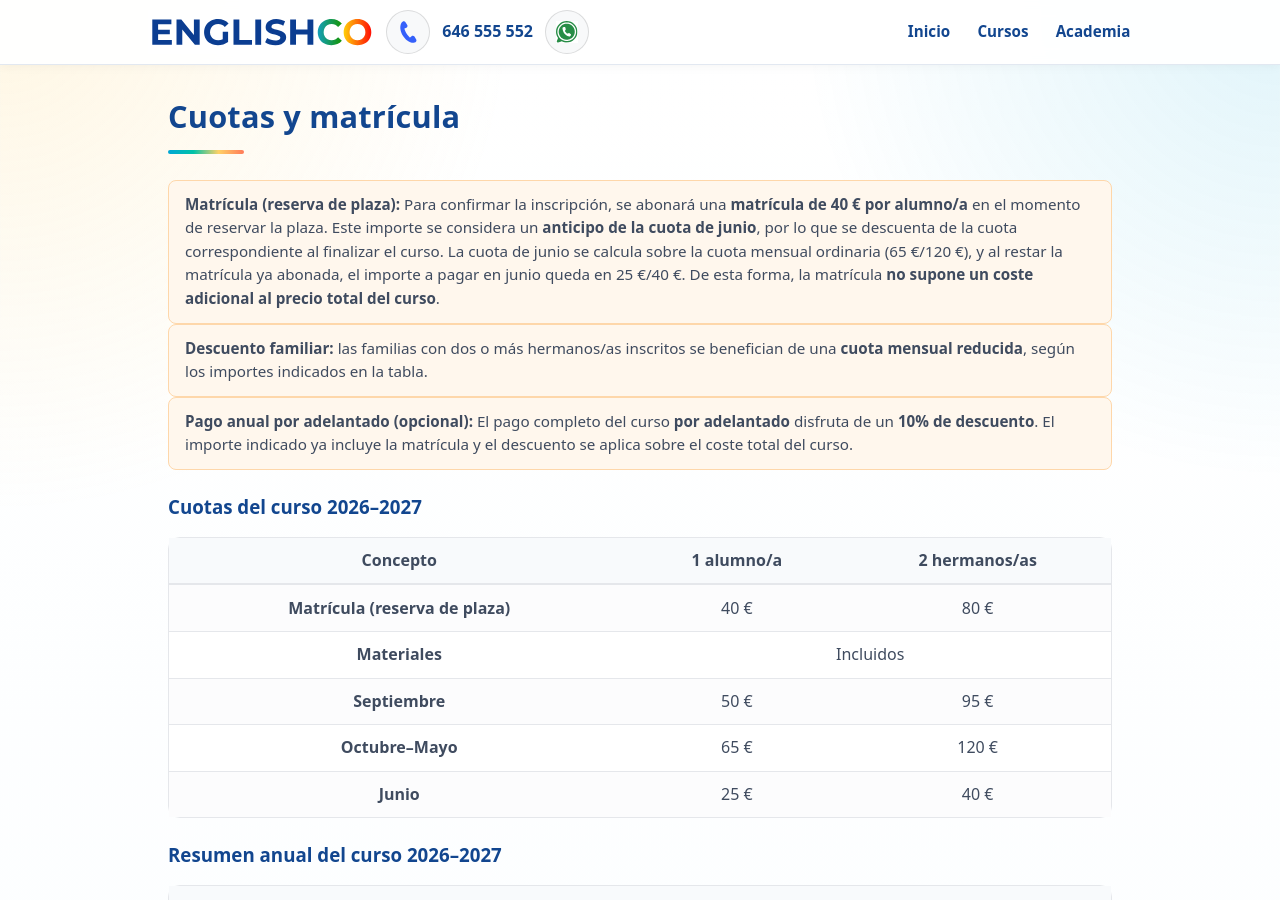
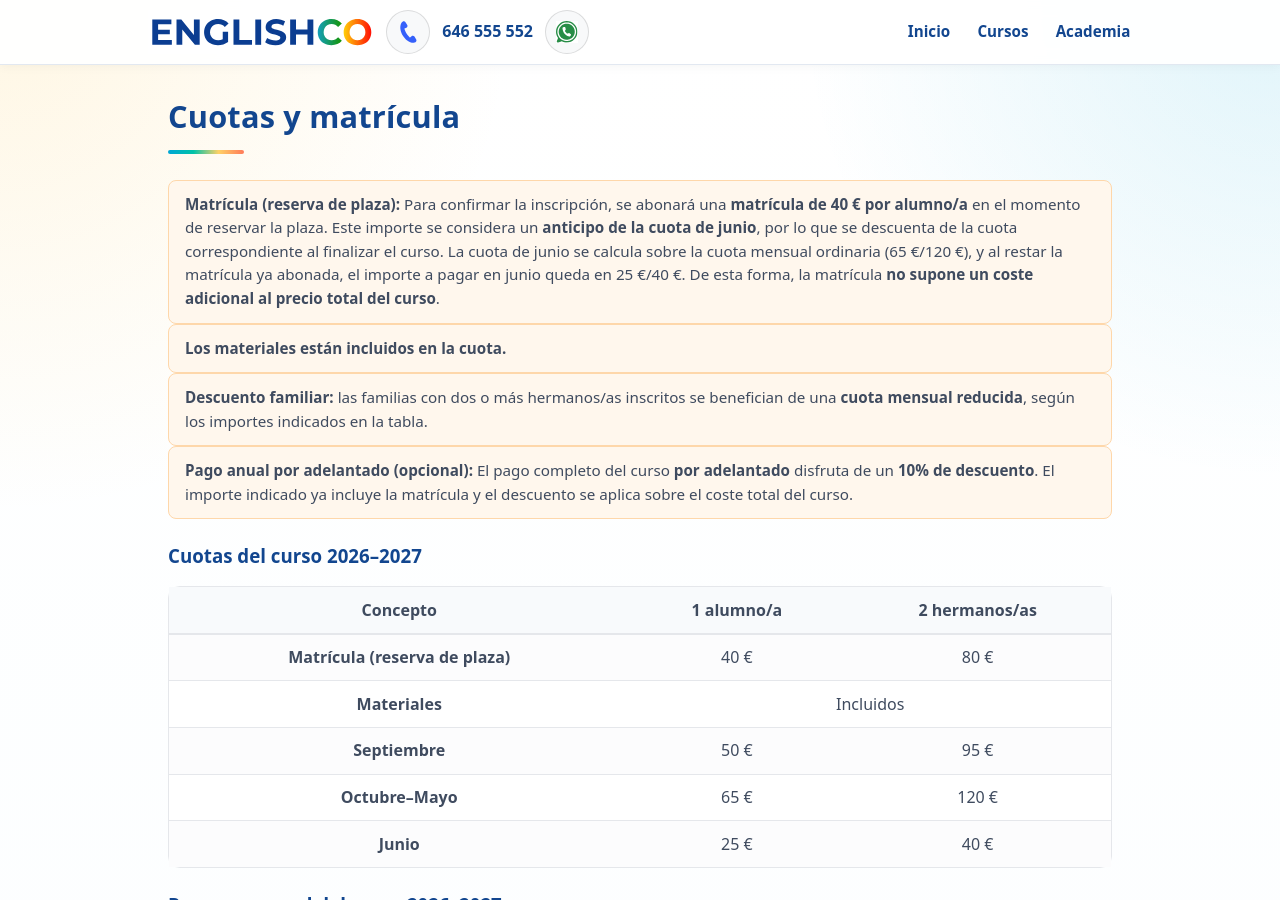
Before and after one commit to dixonbruce/englishco, a Jekyll site: the page built from condiciones.html, in a window 1280 px wide and 900 px high. Built offline with Jekyll 4.4.1, drawn with Linux system fonts in a browser that asks for light colours.

Commit message:
Add note about included materials in condiciones.html

```diff
--- a/condiciones.html
+++ b/condiciones.html
@@ -24,6 +24,12 @@ permalink: "/condiciones.html"
     queda en 25 €/40 €.
     De esta forma, la matrícula <strong>no supone un coste adicional al precio total del curso</strong>.
   </div>
+
+
+  <div class="note">
+    <strong>Los materiales están incluidos en la cuota.</strong>
+  </div>
+
 
 
 
```
